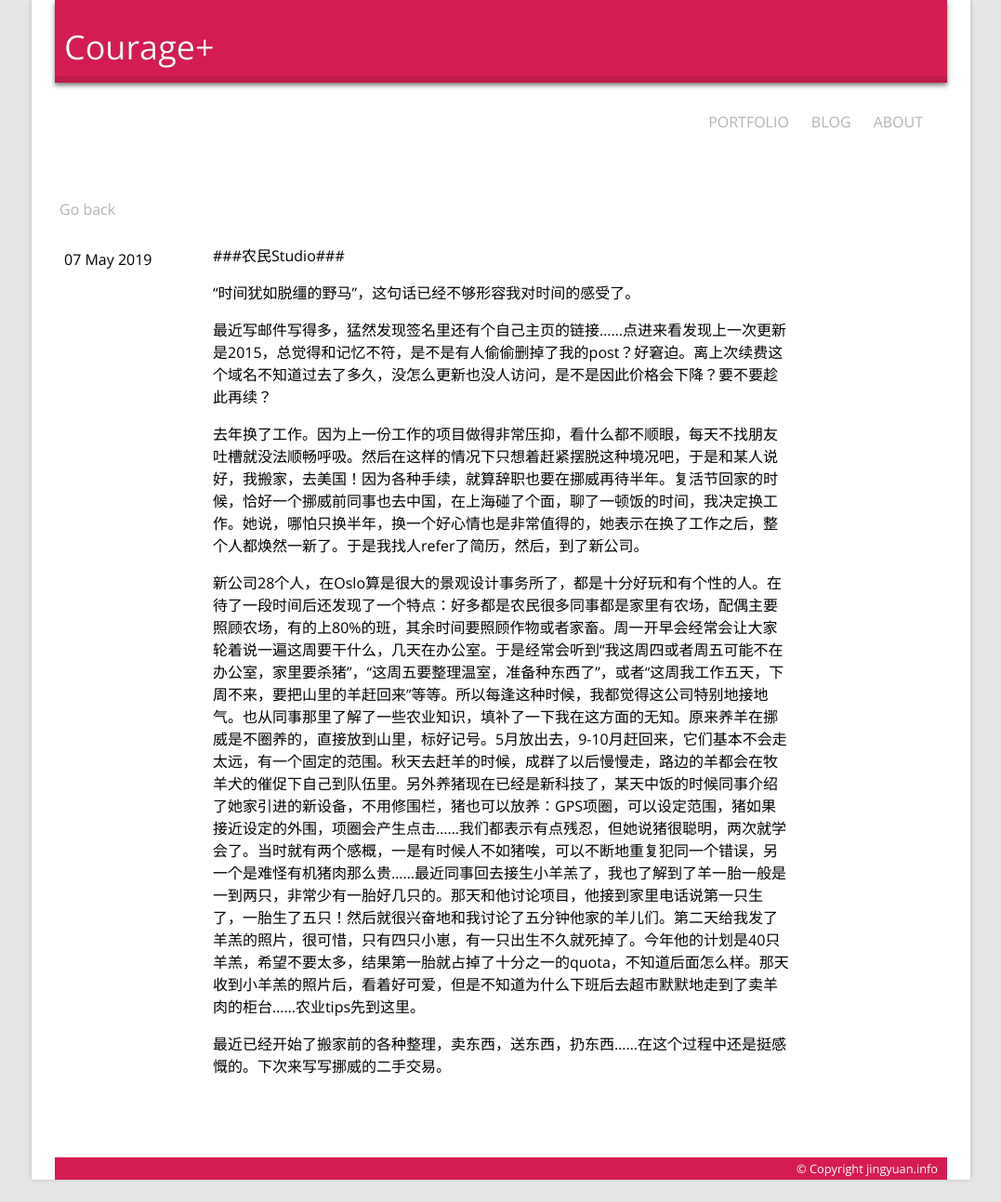
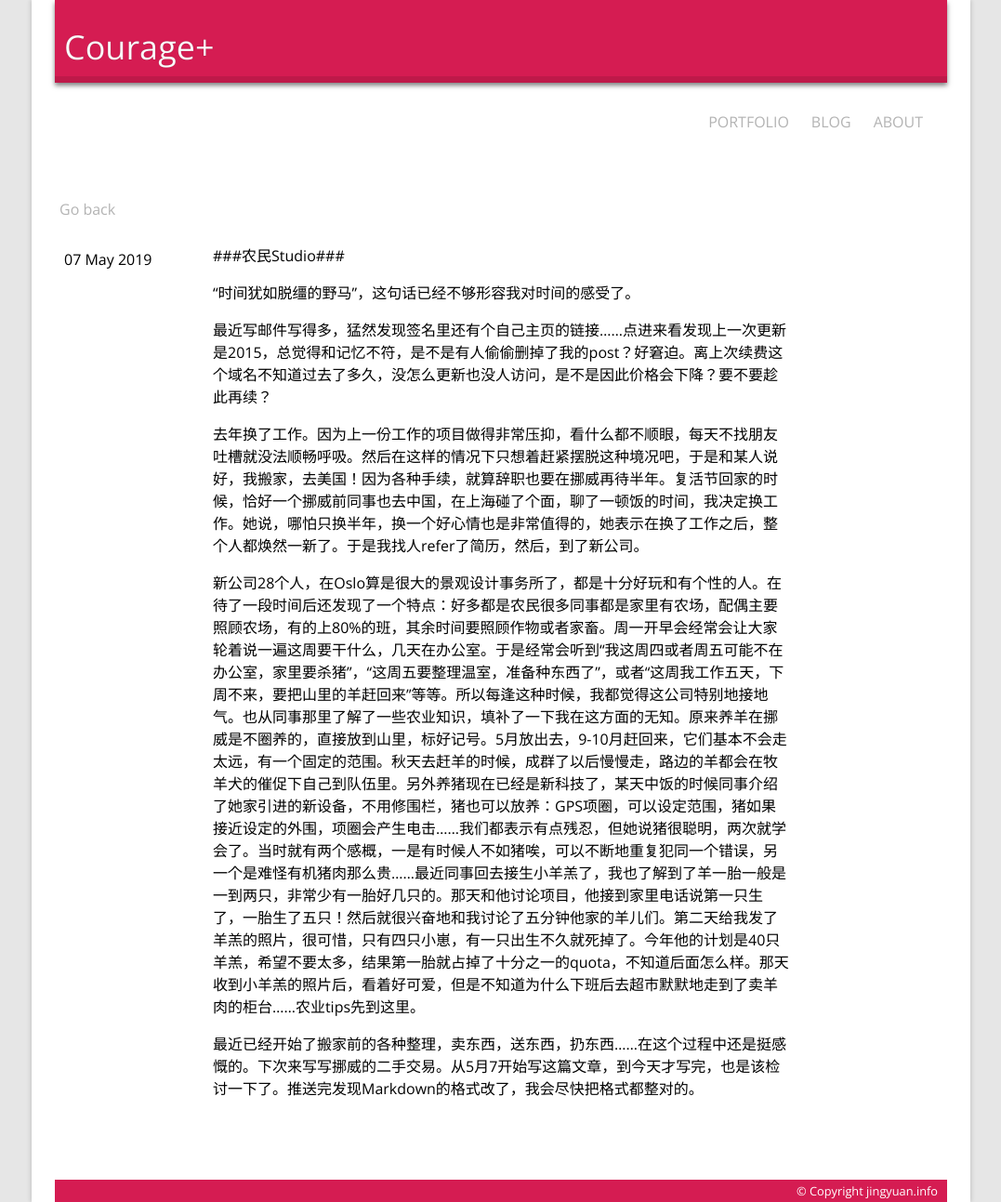
Before and after one commit to jingyuan/jingyuan.github.com, a Jekyll site: the page built from _posts/story/2019-05-07-farmerstudio.md, in a window 1280 px wide. Shown: the whole page at 93% size, without its empty margins (101-1178 px from the left). Built offline with Jekyll 4.4.1, drawn with Linux system fonts in a browser that asks for light colours; nearby versions of some CDN libraries; comment, search, counter and statistics services are not loaded; before the commit the page ends 1269 px from its top, so only the background shows below that.

Commit message:
Finish the post

```diff
--- a/_posts/story/2019-05-07-farmerstudio.md
+++ b/_posts/story/2019-05-07-farmerstudio.md
@@ -14,6 +14,6 @@ category: story
 
 去年换了工作。因为上一份工作的项目做得非常压抑，看什么都不顺眼，每天不找朋友吐槽就没法顺畅呼吸。然后在这样的情况下只想着赶紧摆脱这种境况吧，于是和某人说好，我搬家，去美国！因为各种手续，就算辞职也要在挪威再待半年。复活节回家的时候，恰好一个挪威前同事也去中国，在上海碰了个面，聊了一顿饭的时间，我决定换工作。她说，哪怕只换半年，换一个好心情也是非常值得的，她表示在换了工作之后，整个人都焕然一新了。于是我找人refer了简历，然后，到了新公司。
 
-新公司28个人，在Oslo算是很大的景观设计事务所了，都是十分好玩和有个性的人。在待了一段时间后还发现了一个特点：好多都是农民很多同事都是家里有农场，配偶主要照顾农场，有的上80%的班，其余时间要照顾作物或者家畜。周一开早会经常会让大家轮着说一遍这周要干什么，几天在办公室。于是经常会听到“我这周四或者周五可能不在办公室，家里要杀猪”，“这周五要整理温室，准备种东西了”，或者“这周我工作五天，下周不来，要把山里的羊赶回来”等等。所以每逢这种时候，我都觉得这公司特别地接地气。也从同事那里了解了一些农业知识，填补了一下我在这方面的无知。原来养羊在挪威是不圈养的，直接放到山里，标好记号。5月放出去，9-10月赶回来，它们基本不会走太远，有一个固定的范围。秋天去赶羊的时候，成群了以后慢慢走，路边的羊都会在牧羊犬的催促下自己到队伍里。另外养猪现在已经是新科技了，某天中饭的时候同事介绍了她家引进的新设备，不用修围栏，猪也可以放养：GPS项圈，可以设定范围，猪如果接近设定的外围，项圈会产生点击……我们都表示有点残忍，但她说猪很聪明，两次就学会了。当时就有两个感概，一是有时候人不如猪唉，可以不断地重复犯同一个错误，另一个是难怪有机猪肉那么贵……最近同事回去接生小羊羔了，我也了解到了羊一胎一般是一到两只，非常少有一胎好几只的。那天和他讨论项目，他接到家里电话说第一只生了，一胎生了五只！然后就很兴奋地和我讨论了五分钟他家的羊儿们。第二天给我发了羊羔的照片，很可惜，只有四只小崽，有一只出生不久就死掉了。今年他的计划是40只羊羔，希望不要太多，结果第一胎就占掉了十分之一的quota，不知道后面怎么样。那天收到小羊羔的照片后，看着好可爱，但是不知道为什么下班后去超市默默地走到了卖羊肉的柜台……农业tips先到这里。
+新公司28个人，在Oslo算是很大的景观设计事务所了，都是十分好玩和有个性的人。在待了一段时间后还发现了一个特点：好多都是农民很多同事都是家里有农场，配偶主要照顾农场，有的上80%的班，其余时间要照顾作物或者家畜。周一开早会经常会让大家轮着说一遍这周要干什么，几天在办公室。于是经常会听到“我这周四或者周五可能不在办公室，家里要杀猪”，“这周五要整理温室，准备种东西了”，或者“这周我工作五天，下周不来，要把山里的羊赶回来”等等。所以每逢这种时候，我都觉得这公司特别地接地气。也从同事那里了解了一些农业知识，填补了一下我在这方面的无知。原来养羊在挪威是不圈养的，直接放到山里，标好记号。5月放出去，9-10月赶回来，它们基本不会走太远，有一个固定的范围。秋天去赶羊的时候，成群了以后慢慢走，路边的羊都会在牧羊犬的催促下自己到队伍里。另外养猪现在已经是新科技了，某天中饭的时候同事介绍了她家引进的新设备，不用修围栏，猪也可以放养：GPS项圈，可以设定范围，猪如果接近设定的外围，项圈会产生电击……我们都表示有点残忍，但她说猪很聪明，两次就学会了。当时就有两个感概，一是有时候人不如猪唉，可以不断地重复犯同一个错误，另一个是难怪有机猪肉那么贵……最近同事回去接生小羊羔了，我也了解到了羊一胎一般是一到两只，非常少有一胎好几只的。那天和他讨论项目，他接到家里电话说第一只生了，一胎生了五只！然后就很兴奋地和我讨论了五分钟他家的羊儿们。第二天给我发了羊羔的照片，很可惜，只有四只小崽，有一只出生不久就死掉了。今年他的计划是40只羊羔，希望不要太多，结果第一胎就占掉了十分之一的quota，不知道后面怎么样。那天收到小羊羔的照片后，看着好可爱，但是不知道为什么下班后去超市默默地走到了卖羊肉的柜台……农业tips先到这里。
 
-最近已经开始了搬家前的各种整理，卖东西，送东西，扔东西……在这个过程中还是挺感慨的。下次来写写挪威的二手交易。
+最近已经开始了搬家前的各种整理，卖东西，送东西，扔东西……在这个过程中还是挺感慨的。下次来写写挪威的二手交易。从5月7开始写这篇文章，到今天才写完，也是该检讨一下了。推送完发现Markdown的格式改了，我会尽快把格式都整对的。
```
